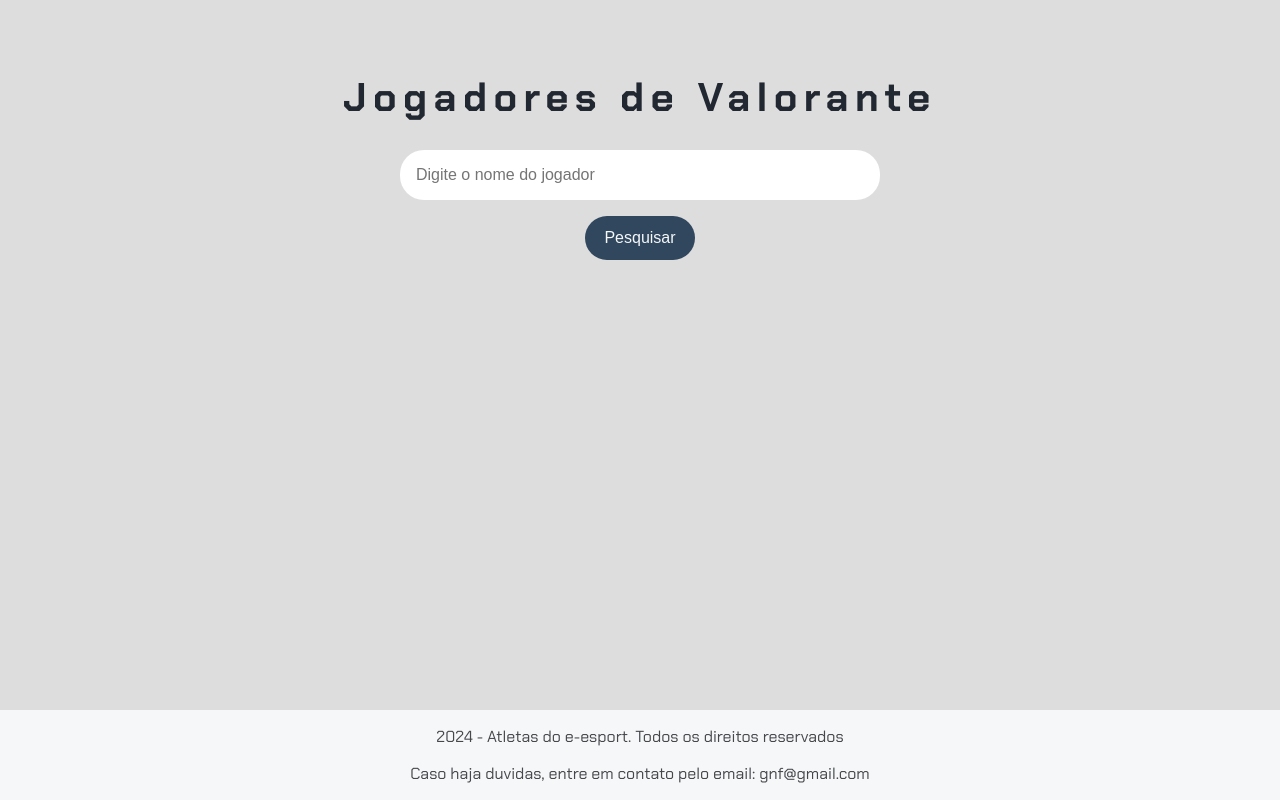
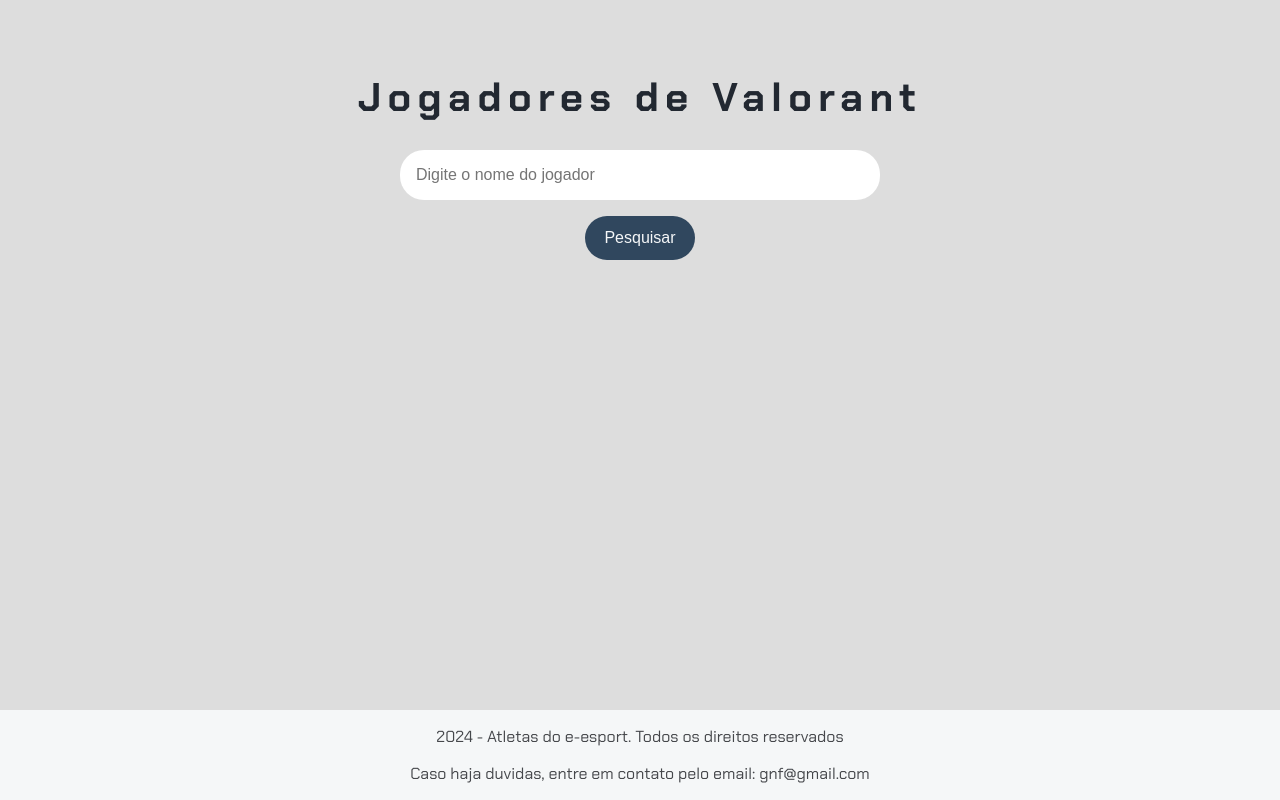
Before and after one commit to gabrielnfujii/imers-o_dev_Alura, a plain HTML site: page index.html in a window 1280 px wide. Drawn offline with Linux system fonts and the light colour scheme.

Commit message:
Update index.html

```diff
--- a/index.html
+++ b/index.html
@@ -10,7 +10,7 @@
 
 <body>
     <header>
-        <h1>Jogadores de Valorante</h1>
+        <h1>Jogadores de Valorant</h1>
     </header>
     <main>
         <section>
```
